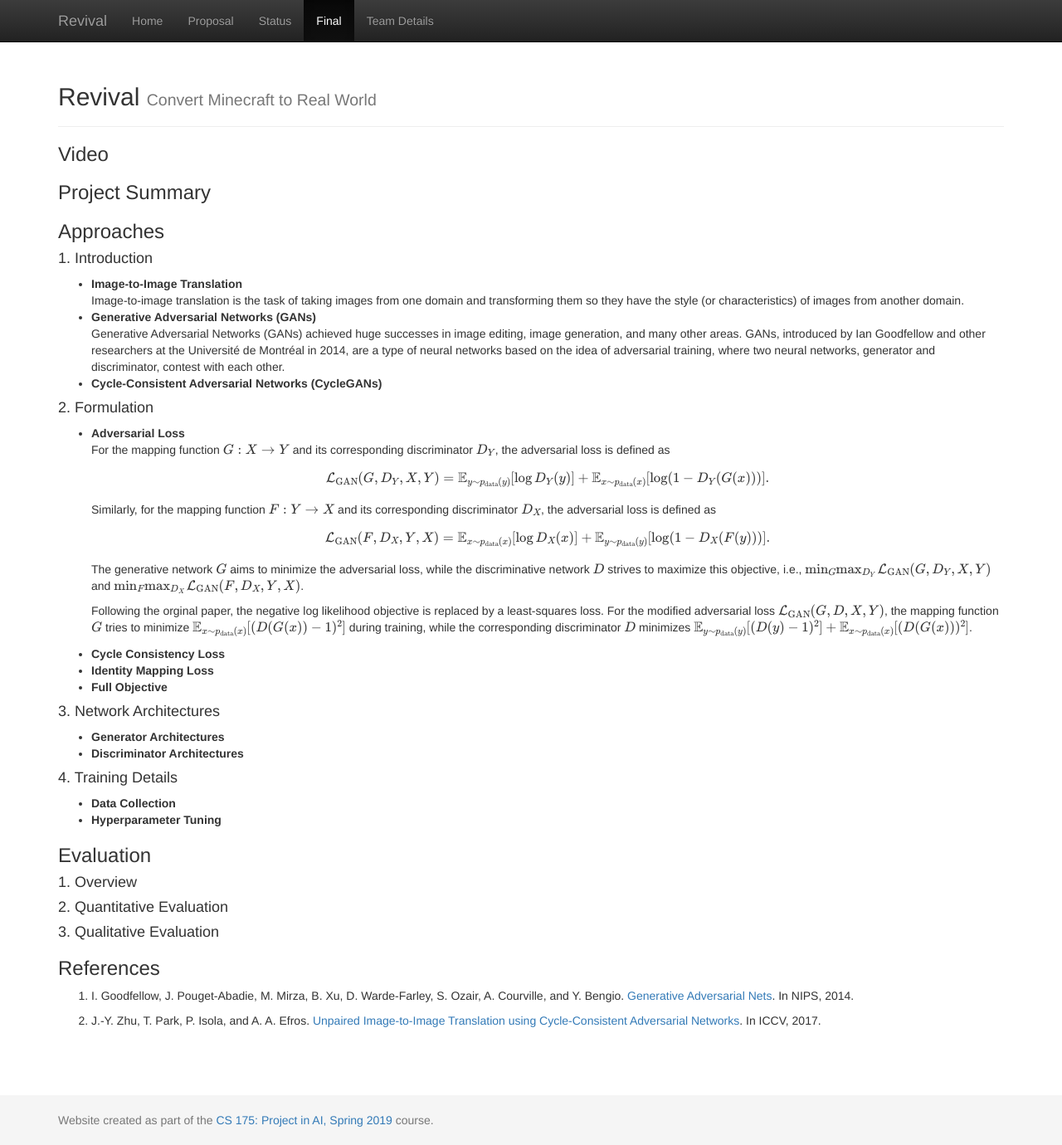
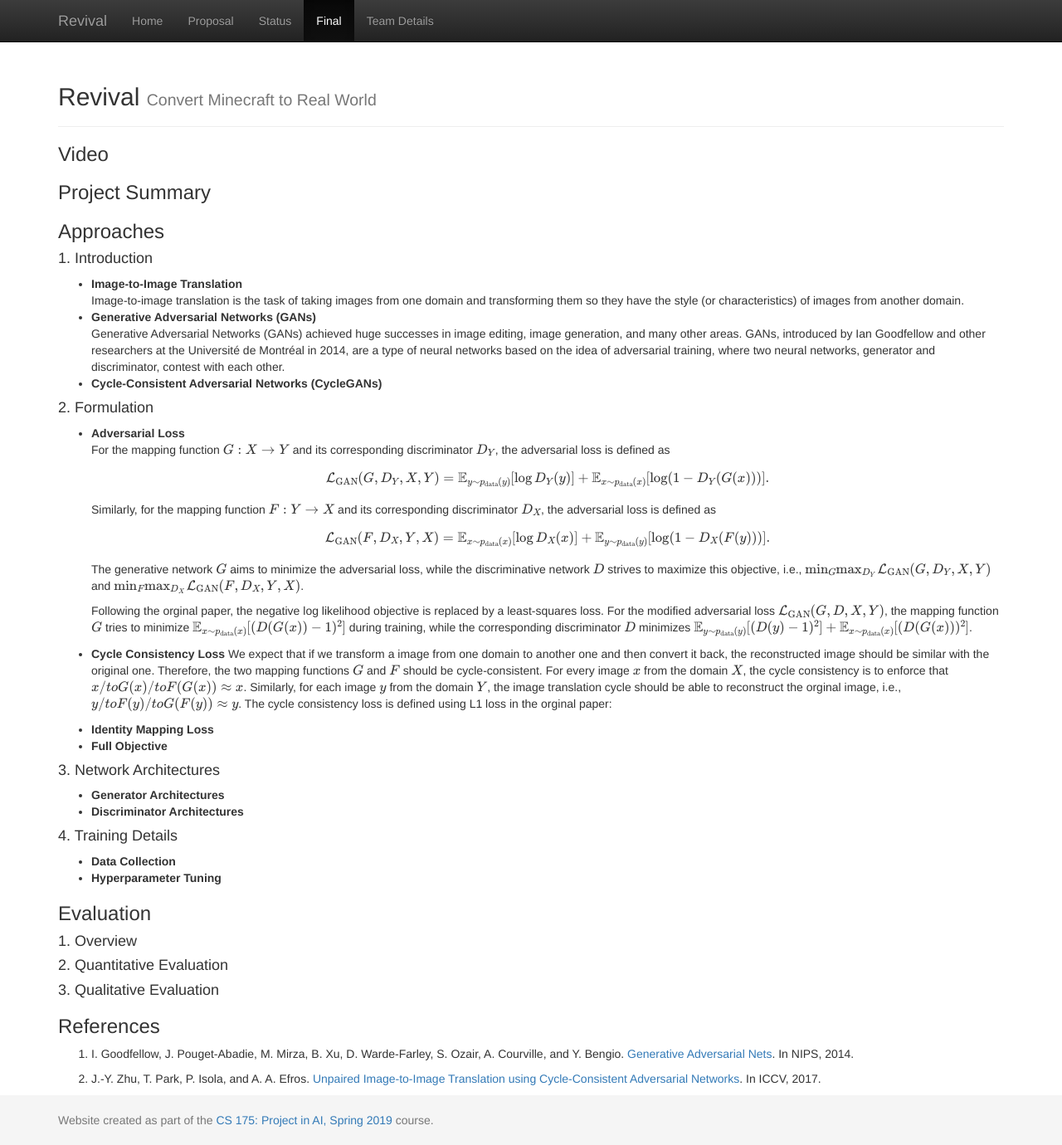
Before and after one commit to sijielu/Revival, a Jekyll site: the page built from docs/final.md, in a window 1280 px wide and 1380 px high. Shown: the whole window at 83% size. Built offline with Jekyll 4.4.1, drawn with Linux system fonts in a browser that asks for light colours; formulas are drawn with MathJax 3.

Commit message:
Update final.md

```diff
--- a/docs/final.md
+++ b/docs/final.md
@@ -30,6 +30,8 @@ title:  Final Report
   Following the orginal paper, the negative log likelihood objective is replaced by a least-squares loss. For the modified adversarial loss $$\mathcal{L}_{\text{GAN}}(G, D, X, Y)$$, the mapping function $$G$$ tries to minimize $$\mathbb{E}_{x\sim p_{\text{data}}(x)}[(D(G(x))-1)^2]$$ during training, while the corresponding discriminator $$D$$ minimizes $$\mathbb{E}_{y\sim p_{\text{data}}(y)}[(D(y)-1)^2] + \mathbb{E}_{x\sim p_{\text{data}}(x)}[(D(G(x)))^2]$$.
 
 - **Cycle Consistency Loss**
+  We expect that if we transform a image from one domain to another one and then convert it back, the reconstructed image should be similar with the original one. Therefore, the two mapping functions $$G$$ and $$F$$ should be cycle-consistent. For every image $$x$$ from the domain $$X$$, the cycle consistency is to enforce that $$x /to G(x) /to F(G(x)) \approx x$$. Similarly, for each image $$y$$ from the domain $$Y$$, the image translation cycle should be able to reconstruct the orginal image, i.e., $$y /to F(y) /to G(F(y)) \approx y$$. The cycle consistency loss is defined using L1 loss in the orginal paper:
+
 - **Identity Mapping Loss**
 - **Full Objective**
 
```
